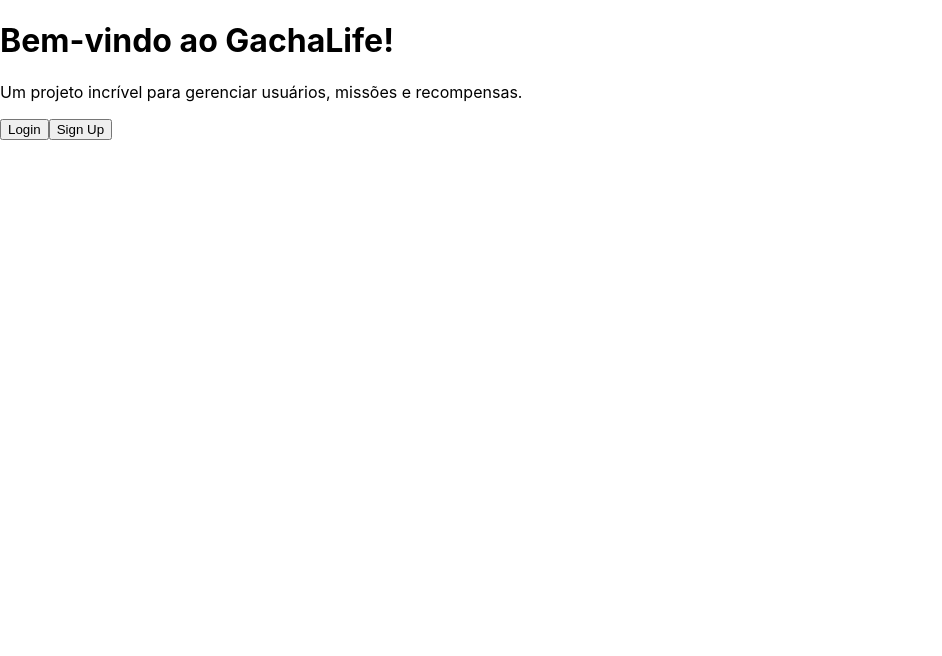
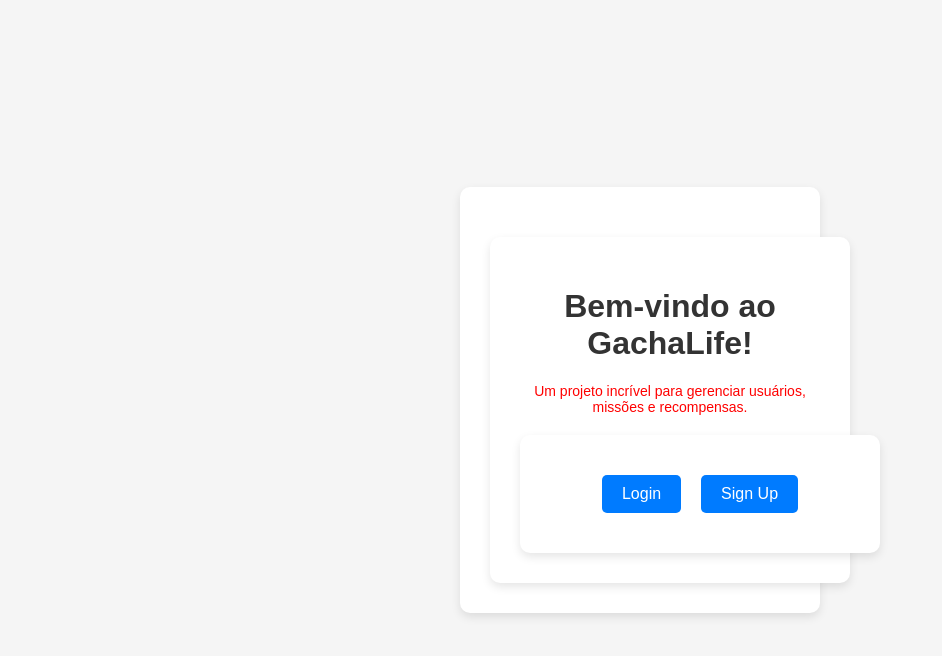
Before and after one commit to OliMatheuss/Projeto-GachaLife, a React (Create React App) app in the folder frontend/: page / in a window 1280 px wide. Shown: the top 656 px of the page, without its empty margins (0-942 px from the left). Built offline with nearby package versions, Linux system fonts and the light colour scheme.

Commit message:
css dos componentes ja existentes

```diff
--- /dev/null
+++ b/frontend/src/pages/Home.css
@@ -0,0 +1,49 @@
+/* Home.css */
+
+body {
+    font-family: Arial, sans-serif;
+    background-color: #f5f5f5;
+    margin: 0;
+    padding: 0;
+    display: flex;
+    justify-content: center;
+    align-items: center;
+    height: 100vh;
+}
+
+div {
+    text-align: center;
+    background: white;
+    padding: 30px;
+    border-radius: 10px;
+    box-shadow: 0px 4px 10px rgba(0, 0, 0, 0.1);
+}
+
+h1 {
+    color: #333;
+}
+
+p {
+    color: #666;
+    font-size: 16px;
+}
+
+div>div {
+    margin-top: 20px;
+}
+
+button {
+    background-color: #007bff;
+    color: white;
+    border: none;
+    padding: 10px 20px;
+    margin: 10px;
+    font-size: 16px;
+    border-radius: 5px;
+    cursor: pointer;
+    transition: background 0.3s;
+}
+
+button:hover {
+    background-color: #0056b3;
+}
--- a/frontend/src/pages/Home.js
+++ b/frontend/src/pages/Home.js
@@ -1,6 +1,7 @@
 // src/pages/Home.js
 import React from 'react';
 import { Link } from 'react-router-dom';
+import './Home.css';
 
 const Home = () => {
   return (
--- /dev/null
+++ b/frontend/src/pages/Inicio.css
@@ -0,0 +1,50 @@
+/* Inicio.css */
+
+body {
+    font-family: Arial, sans-serif;
+    background-color: #f5f5f5;
+    margin: 0;
+    padding: 0;
+    display: flex;
+    justify-content: center;
+    align-items: center;
+    height: 100vh;
+}
+
+div {
+    text-align: center;
+    background: white;
+    padding: 30px;
+    border-radius: 10px;
+    box-shadow: 0px 4px 10px rgba(0, 0, 0, 0.1);
+}
+
+h3 {
+    color: #333;
+}
+
+nav {
+    margin-top: 20px;
+}
+
+button {
+    background-color: #007bff;
+    color: white;
+    border: none;
+    padding: 10px 20px;
+    margin: 10px;
+    font-size: 16px;
+    border-radius: 5px;
+    cursor: pointer;
+    transition: background 0.3s;
+}
+
+button:hover {
+    background-color: #0056b3;
+}
+
+button a {
+    text-decoration: none;
+    color: white;
+    font-weight: bold;
+}
--- a/frontend/src/pages/Inicio.js
+++ b/frontend/src/pages/Inicio.js
@@ -2,6 +2,7 @@ import React, { useState, useEffect } from 'react';
 import { BrowserRouter as Router, Route, Routes, Link } from 'react-router-dom';
 import Missoes from './Missoes';
 import Recompensas from './Recompensas';  // Alterado para RecompensasPage
+import './Inicio.css';
 
 function Inicio() {
     const [username, setUsername] = useState('Carregando...');  // Default como "Carregando..."
--- /dev/null
+++ b/frontend/src/pages/Login.css
@@ -0,0 +1,60 @@
+/* Login.css */
+
+body {
+    font-family: Arial, sans-serif;
+    background-color: #f5f5f5;
+    margin: 0;
+    padding: 0;
+    display: flex;
+    justify-content: center;
+    align-items: center;
+    height: 100vh;
+}
+
+div {
+    text-align: center;
+    background: white;
+    padding: 30px;
+    border-radius: 10px;
+    box-shadow: 0px 4px 10px rgba(0, 0, 0, 0.1);
+    width: 300px;
+}
+
+h1 {
+    color: #333;
+}
+
+p {
+    color: red;
+    font-size: 14px;
+}
+
+div label {
+    display: block;
+    font-weight: bold;
+    margin-top: 10px;
+}
+
+input {
+    width: 100%;
+    padding: 8px;
+    margin-top: 5px;
+    border: 1px solid #ccc;
+    border-radius: 5px;
+}
+
+button {
+    background-color: #007bff;
+    color: white;
+    border: none;
+    padding: 10px 20px;
+    margin-top: 15px;
+    font-size: 16px;
+    border-radius: 5px;
+    cursor: pointer;
+    transition: background 0.3s;
+}
+
+button:hover {
+    background-color: #0056b3;
+}
--- a/frontend/src/pages/Login.js
+++ b/frontend/src/pages/Login.js
@@ -2,6 +2,7 @@ import React, { useState, useContext } from 'react';
 import { useNavigate } from 'react-router-dom';
 import { AuthContext } from '../context/AuthContext';
 import api from '../services/api';
+import './Login.css';
 
 const Login = () => {
   const [email, setEmail] = useState('');
--- /dev/null
+++ b/frontend/src/pages/SignUp.css
@@ -0,0 +1,63 @@
+/* Estilos para a página de cadastro */
+.signup-container {
+    max-width: 400px;
+    margin: 50px auto;
+    padding: 20px;
+    background-color: #fff;
+    border-radius: 8px;
+    box-shadow: 0 0 10px rgba(0, 0, 0, 0.1);
+    text-align: center;
+}
+
+.signup-container h1 {
+    margin-bottom: 20px;
+    color: #333;
+}
+
+.signup-form {
+    display: flex;
+    flex-direction: column;
+}
+
+.signup-form label {
+    font-weight: bold;
+    margin-top: 10px;
+    text-align: left;
+}
+
+.signup-form input {
+    width: 100%;
+    padding: 10px;
+    margin-top: 5px;
+    border: 1px solid #ccc;
+    border-radius: 5px;
+}
+
+.signup-form button {
+    margin-top: 20px;
+    padding: 10px;
+    background-color: #4CAF50;
+    color: white;
+    border: none;
+    border-radius: 5px;
+    cursor: pointer;
+    font-size: 16px;
+}
+
+.signup-form button:hover {
+    background-color: #45a049;
+}
+
+.signup-container p {
+    margin-top: 15px;
+    font-size: 14px;
+}
+
+.signup-container a {
+    color: #007bff;
+    text-decoration: none;
+}
+
+.signup-container a:hover {
+    text-decoration: underline;
+}
--- a/frontend/src/pages/SignUp.js
+++ b/frontend/src/pages/SignUp.js
@@ -5,6 +5,9 @@ import React, { useState } from 'react';
 import { useNavigate } from 'react-router-dom';
 // Importando a função signUp do serviço de usuário
 import { signUp } from '../services/usuarioService';
+import './SignUp.css';
+
+
 
 const SignUp = () => {
   // Definindo o estado do formulário com os campos: email, username, senha e confirmação de senha
```
